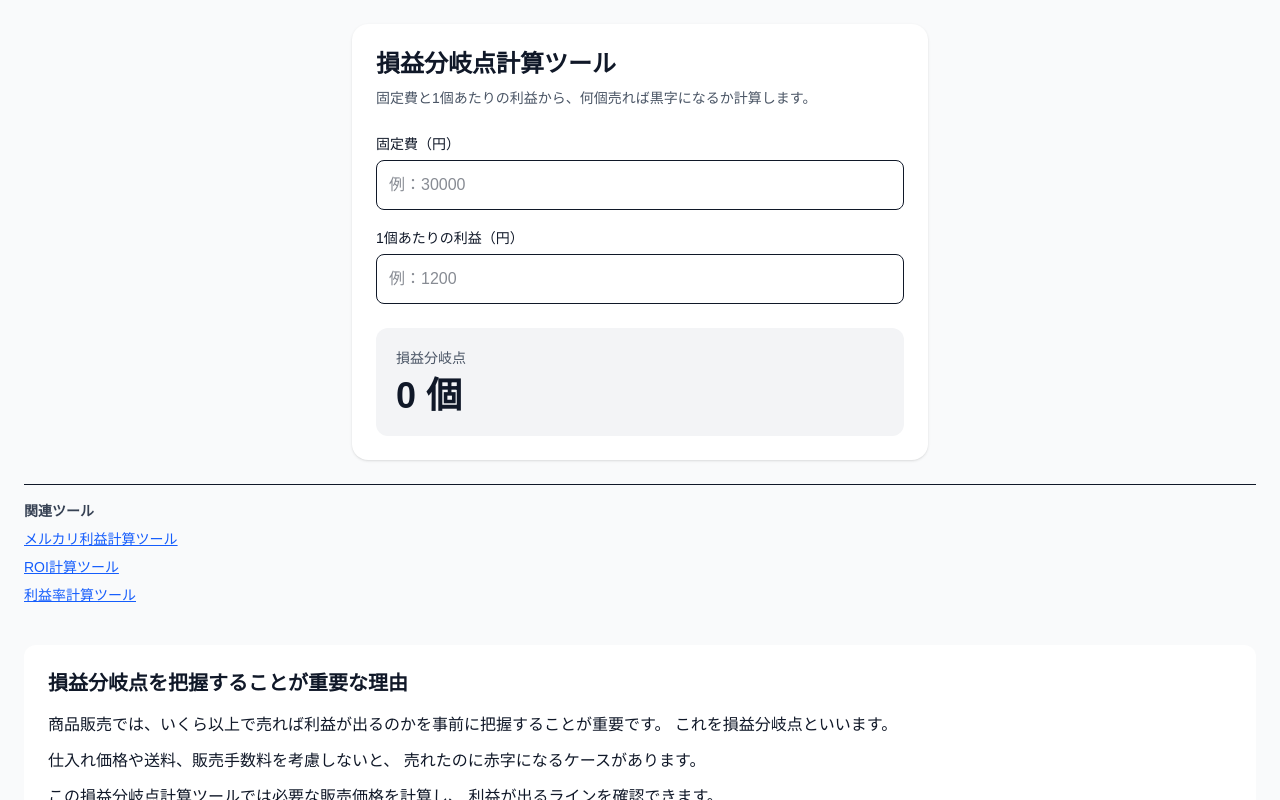
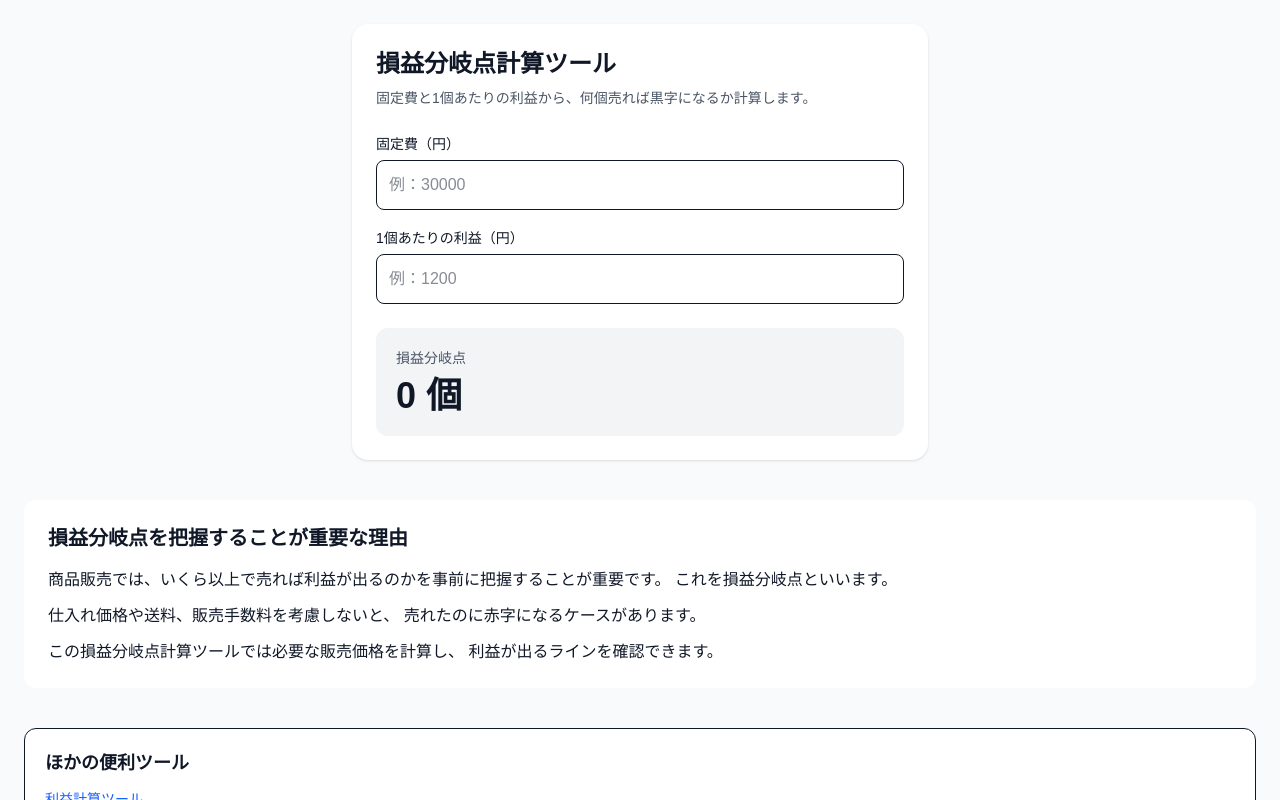
Before and after one commit to antfarm-lab/break-even-calc, a Next.js app: page / in a window 1280 px wide. Shown: the top 800 px of the page. Built offline with nearby package versions, Linux system fonts and the light colour scheme.

Commit message:
remove duplicate internal links

```diff
--- a/app/page.tsx
+++ b/app/page.tsx
@@ -54,28 +54,7 @@ export default function Home() {
           </p>
         </div>
       </div>
-              <div className="mt-6 border-t pt-4">
-          <p className="mb-2 text-sm font-bold text-gray-700">
-            関連ツール
-          </p>
-          <ul className="space-y-2 text-sm text-blue-600 underline">
-            <li>
-              <a href="https://calc-tools.vercel.app/">
-                メルカリ利益計算ツール
-              </a>
-            </li>
-            <li>
-              <a href="https://roi-calc.vercel.app/">
-                ROI計算ツール
-              </a>
-            </li>
-            <li>
-              <a href="https://profit-rate-calc.vercel.app/">
-                利益率計算ツール
-              </a>
-            </li>
-          </ul>
-        </div>
+
         <section className="mt-10 bg-white rounded-xl p-6">
   <h2 className="text-xl font-bold mb-4">
     損益分岐点を把握することが重要な理由
```
